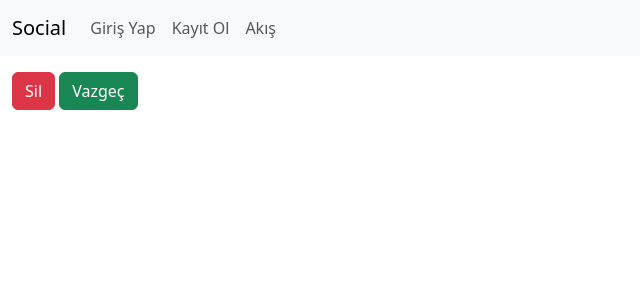
After one commit to canemirhanalkan/socialmedia, a Django app: page /account/profile/post-delete/1/ in a window 1280 px wide. The commit adds this page. Shown: the top 300 px of the page, without its empty margins (0-640 px from the left). Run offline with Django 5.2, Linux system fonts and the light colour scheme; data comes from the database, SQL or seed files in the repository; both versions use the stored data as it was after the commit.

Commit message:
post delete complated - test

```diff
--- a/account/templates/account/partials/_postcard.html
+++ b/account/templates/account/partials/_postcard.html
@@ -10,7 +10,11 @@
       <button class="btn btn-outline-danger"><i class="fa-regular fa-comment"></i></button>
 
       <!--go to post detail button-->
-      <a href="{% url 'post_detail' post.id %}" class="btn btn-outline-success">Gönderiye git</a>
+      {% if user.is_authenticated %}
+        <a href="{% url 'post_detail' post.id %}" class="btn btn-outline-success">Gönderiye git</a>
+      {% endif %}
+
+      <a href="{% url 'post_delete' post.id %}" class="btn btn-outline-success">Sil</a>
 
 
       <hr>
--- /dev/null
+++ b/account/templates/account/post-delete.html
@@ -0,0 +1,35 @@
+{% extends "base.html" %}
+
+{% load static %}
+
+{% block css_files %}
+    <link href="https://cdn.jsdelivr.net/npm/bootstrap@5.3.3/dist/css/bootstrap.min.css" rel="stylesheet" integrity="sha384-QWTKZyjpPEjISv5WaRU9OFeRpok6YctnYmDr5pNlyT2bRjXh0JMhjY6hW+ALEwIH" crossorigin="anonymous">
+    <link rel="stylesheet" href="https://cdnjs.cloudflare.com/ajax/libs/font-awesome/6.5.2/css/all.min.css" integrity="sha512-SnH5WK+bZxgPHs44uWIX+LLJAJ9/2PkPKZ5QiAj6Ta86w+fsb2TkcmfRyVX3pBnMFcV7oQPJkl9QevSCWr3W6A==" crossorigin="anonymous" referrerpolicy="no-referrer" />
+    <link rel="stylesheet" href="{% static 'css/style.css' %}">
+{% endblock  %}
+
+{% block title %}Social{% endblock title %}
+
+
+{% block content %}
+
+    <div class="container-fluid">
+        <div class="row mt-3">
+            <div class="col-md-6">
+                <form action="{% url 'post_delete' post.id %}" method="POST">
+                    {% csrf_token %}
+
+                    <button type="submit" class="btn btn-danger">Sil</button>
+                    <a href="{% url 'account_index' %}" class="btn btn-success">Vazgeç</a>
+                </form>
+            </div>
+        </div>
+    </div>
+
+{% endblock  %}
+
+
+
+{% block js_files %}
+    <script src="https://cdn.jsdelivr.net/npm/bootstrap@5.3.3/dist/js/bootstrap.bundle.min.js" integrity="sha384-YvpcrYf0tY3lHB60NNkmXc5s9fDVZLESaAA55NDzOxhy9GkcIdslK1eN7N6jIeHz" crossorigin="anonymous"></script>
+{% endblock  %}
--- a/account/urls.py
+++ b/account/urls.py
@@ -9,4 +9,6 @@ urlpatterns = [
     path('register/', views.user_register, name="user_register"),
     path('logout', views.user_logout, name="user_logout"),
     path('profile/<int:user_id>/', views.user_profile, name="user_profile"),
+    path('profile/post-delete/<post_id>/', views.post_delete, name="post_delete"),
+
 ]
--- a/account/views.py
+++ b/account/views.py
@@ -2,6 +2,7 @@ from django.shortcuts import get_object_or_404, redirect, render
 from django.contrib.auth import authenticate, login, logout
 from django.contrib.auth.models import User
 from postplatform.models import Posts
+from django.utils.text import slugify
 
 
 
@@ -10,8 +11,17 @@ def index(request):
 
     posts = Posts.objects.all().order_by("-date")
 
+    if request.user.is_authenticated:
+        user_post = Posts.objects.filter(user=request.user)
+        posts_count = user_post.count()
+    else:
+        user_post = None
+        posts_count = 0
+
     return render(request, "account/index.html", {
-        "posts":posts,
+        'posts':posts,
+        'user_post':user_post,
+        'posts_count':posts_count,
     })
 
 
@@ -56,6 +66,8 @@ def user_register(request):
         password = request.POST["password"]
         repassword = request.POST["repassword"]
 
+        slug = slugify(username)
+
         if password != password:
             return render(request, "account/register.html", {"error":"Parolalar eşleşmiyor. Yeniden deneyiniz."})
 
@@ -93,9 +105,15 @@ def user_profile(request, user_id):
         "user_post":user_post
     })
 
-# def post_delete(request, user_id):
 
-#     #user posts
-#     posts = Posts.objects.filter(user__id=user_id)
-#     user_post = Posts.objects.filter(user__id=user_id)
-#     pass
+def post_delete(request, post_id):
+
+    post = get_object_or_404(Posts, pk=post_id)
+
+    if request.method == "POST":
+        post.delete()
+        return redirect('account_index')
+
+    return render(request, "account/post-delete.html", {
+        'post':post
+    })
--- a/postplatform/views.py
+++ b/postplatform/views.py
@@ -68,7 +68,7 @@ def create_post(request):
             post = form.save(commit=False)
             post.user = request.user
             post.save()
-            return redirect('/posts')
+            return redirect('/account/index')
     else:
         form = PostCreateForm()
     return render(request, 'postplatform/createpost.html',{
--- a/templates/partials/_navbar.html
+++ b/templates/partials/_navbar.html
@@ -25,9 +25,17 @@
               <a class="nav-link" href="{% url 'user_register' %}">Kayıt Ol</a>
             </li>
           {% endif %}
-          <li class="nav-item">
-            <a class="nav-link" href="{% url 'index' %}">Akış</a>
-          </li>
+
+          {% if user.is_authenticated %}
+            <li class="nav-item">
+              <a class="nav-link" href="{% url 'account_index' %}">Akış</a>
+            </li>
+
+          {% else %}
+            <li class="nav-item">
+              <a class="nav-link" href="{% url 'index' %}">Akış</a>
+            </li>
+          {% endif %}
         </ul>
       </div>
     </div>
```
Also changed, not shown: db.sqlite3, uploads/images/awards-4_sOayo0S.jpg (added), uploads/images/awards-4_zdyqKFM.jpg (added), uploads/images/best-team-carousel-1_1jvSm2S.jpg (added), 5 other files.
